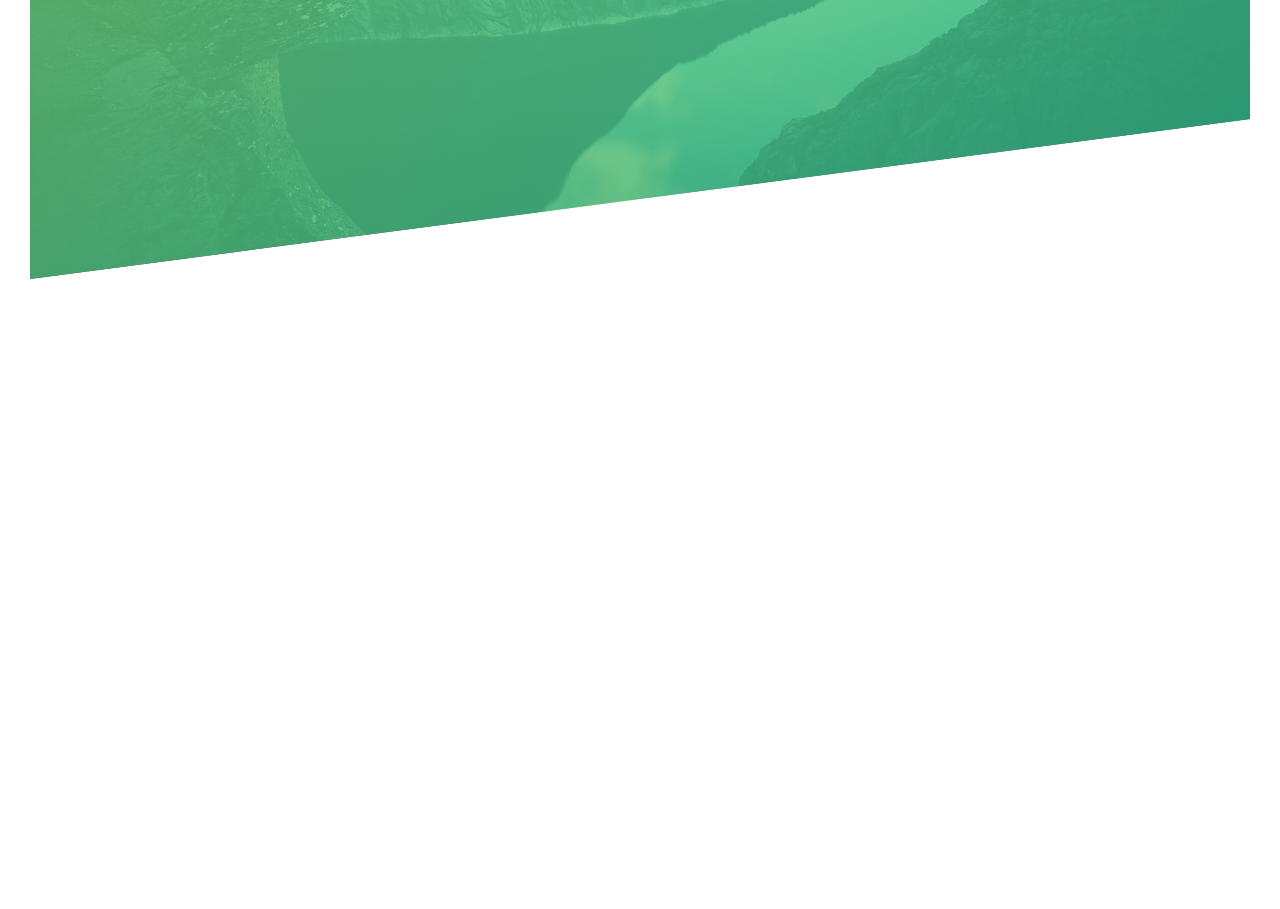
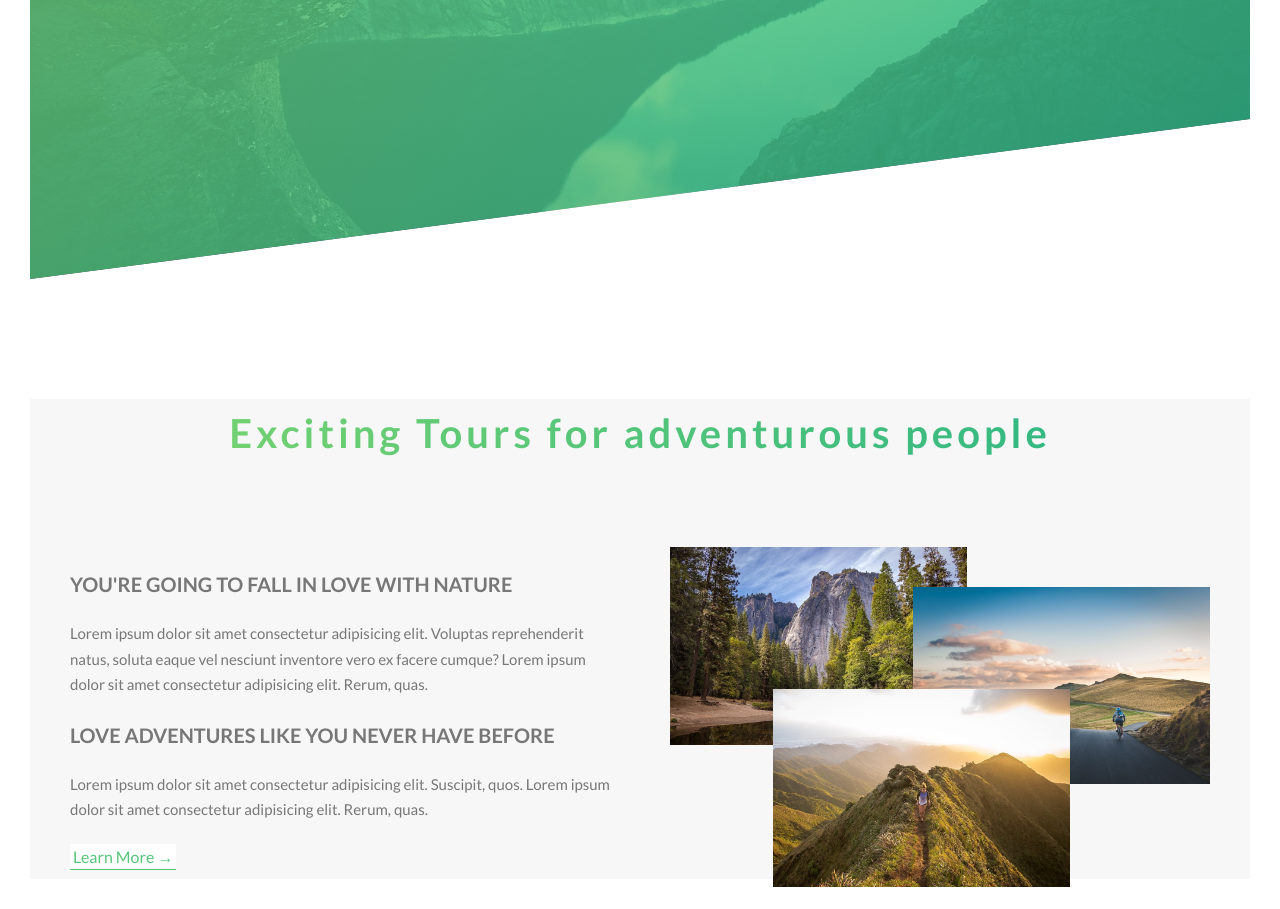
Before and after one commit to Khuzaima123-spec/Natours, a website: page index.html in a window 1280 px wide. Shown: the part 511-1420 px from the top of the page. Before the commit the page ends 820 px from the top, so only its background shows below. Drawn offline with Linux system fonts and the light colour scheme.

Commit message:
third commit

```diff
--- a/index.html
+++ b/index.html
@@ -4,8 +4,12 @@
     <meta charset="UTF-8" />
     <meta http-equiv="X-UA-Compatible" content="IE=edge" />
     <meta name="viewport" content="width=device-width, initial-scale=1.0" />
+    <link
+      href="https://fonts.googleapis.com/css?family=Lato:100,300,400,700,900"
+      rel="stylesheet"
+    />
+    <link rel="shortcut icon" type="image/png" href="img/favicon.png" />
     <link rel="stylesheet" href="css/main.css" />
-    <link rel="shortcut icon" type="image/png" href="img/favicon.png" />
     <title>Natour</title>
   </head>
   <body>
@@ -24,6 +28,57 @@
         >
       </div>
     </header>
+
+    <main class="main">
+      <section class="section-about">
+        <div class="row">
+          <h1 class="heading-secondary u-text-center">
+            Exciting Tours for adventurous people
+          </h1>
+          <div class="col-1-of-2">
+            <h3 class="section-about-heading">
+              You're going to fall in love with nature
+            </h3>
+            <p class="section-about-para">
+              Lorem ipsum dolor sit amet consectetur adipisicing elit. Voluptas
+              reprehenderit natus, soluta eaque vel nesciunt inventore vero ex
+              facere cumque? Lorem ipsum dolor sit amet consectetur adipisicing
+              elit. Rerum, quas.
+            </p>
+            <h3 class="section-about-heading">
+              Love Adventures like you never have before
+            </h3>
+            <p class="section-about-para">
+              Lorem ipsum dolor sit amet consectetur adipisicing elit. Suscipit,
+              quos. Lorem ipsum dolor sit amet consectetur adipisicing elit.
+              Rerum, quas.
+            </p>
+            <a href="#" class="btn-white section-about-btn"
+              >Learn More &rarr;</a
+            >
+          </div>
+          <div class="col-1-of-2">
+            <div class="composition">
+              <img
+                src="img/nat-1-large.jpg"
+                alt=""
+                class="composition__photo composition-img1"
+              />
+              <img
+                src="img/nat-2-large.jpg"
+                alt=""
+                class="composition__photo composition-img2"
+              />
+              <img
+                src="img/nat-3-large.jpg"
+                alt=""
+                class="composition__photo composition-img3"
+              />
+            </div>
+          </div>
+        </div>
+      </section>
+    </main>
     <!-- <section class="grid-test">
       <div class="row">
           <div class="col-1-of-2">
--- /dev/null
+++ b/sass/abstracts/_utility.scss
@@ -0,0 +1,3 @@
+.u-text-center {
+  text-align: center;
+}
--- a/sass/abstracts/_variables.scss
+++ b/sass/abstracts/_variables.scss
@@ -2,6 +2,15 @@
 $color-primary: #55c57a;
 $color-primary-light: #7ed56f;
 $color-primary-dark: #28b485;
+
+$color-secondary-light: #ffb900;
+$color-secondary-dark: #ff7730;
+
+$color-tertiary-light: #2998ff;
+$color-tertiary-dark: #5643fa;
+
+$color-grey-light-1: #f7f7f7;
+$color-grey-light-2: #eee;
 
 $color-grey-dark: #777;
 $color-grey-dark-2: #999;
--- a/sass/base/_base.scss
+++ b/sass/base/_base.scss
@@ -10,8 +10,11 @@ html {
 }
 body {
   padding: 3rem;
-  overflow: hidden;
+  overflow-x: hidden;
+  box-sizing: border-box;
+  color: $color-grey-dark;
+}
+::selection {
+  background-color: $color-primary;
   color: $color-white;
-  line-height: 1.7;
-  box-sizing: border-box;
 }
--- a/sass/base/_typhography.scss
+++ b/sass/base/_typhography.scss
@@ -1,7 +1,7 @@
-@import url("https://fonts.googleapis.com/css2?family=Lato:ital,wght@0,100;0,300;0,400;0,900;1,700&display=swap");
-
 body {
   font-family: "Lato", sans-serif;
+  color: $color-grey-dark;
+  line-height: 1.7;
 }
 .heading-primary {
   color: $color-white;
@@ -24,3 +24,30 @@ body {
     animation: FromRight 1s ease-out;
   }
 }
+.heading-secondary {
+  background-image: linear-gradient(
+    to right,
+    $color-primary-light,
+    $color-primary-dark
+  );
+  -webkit-background-clip: text;
+  color: transparent;
+  display: inline-block;
+  letter-spacing: 0.4rem;
+  font-size: 4rem;
+  width: 100%;
+  margin-bottom: 10rem;
+  &:hover {
+    transform: skewY(2deg) skewX(15deg) scale(1.1);
+    text-shadow: 0.5rem 1rem 2rem rgba($color-black, 0.2);
+  }
+}
+.section-about-heading {
+  text-transform: uppercase;
+  font-size: 2rem;
+  margin-bottom: 2rem;
+}
+.section-about-para {
+  font-size: 1.5rem;
+  margin-bottom: 2rem;
+}
--- a/sass/components/_buttons.scss
+++ b/sass/components/_buttons.scss
@@ -1,7 +1,6 @@
 .btn {
   &:link,
   &:visited {
-    border: 1px solid $color-white;
     border-radius: 10rem;
     text-decoration: none;
     text-transform: uppercase;
@@ -35,3 +34,21 @@
     box-shadow: 0 0.5rem 1rem rgba($color-black, 0.2);
   }
 }
+.section-about-btn {
+  color: $color-primary;
+  font-size: 1.6rem;
+  text-decoration: none;
+  border-bottom: 1px solid $color-primary;
+  padding: 3px;
+
+  &:hover {
+    background-color: $color-primary;
+    color: $color-white;
+    box-shadow: 0 1rem 2rem rgba($color-black, 0.15);
+    transform: translateY(-2px);
+  }
+  &:active {
+    box-shadow: 0 0.5rem 1rem rgba($color-black, 0.15);
+    transform: translateY(0);
+  }
+}
--- /dev/null
+++ b/sass/components/_composition.scss
@@ -0,0 +1,34 @@
+.composition {
+  position: relative;
+
+  &__photo {
+    width: 55%;
+    position: absolute;
+
+    &:hover {
+      transform: scale(1.1);
+      transition: all 0.2s;
+      outline: 1rem solid $color-primary;
+      outline-offset: 2rem;
+      border-radius: 1.5rem;
+      z-index: 1;
+      box-shadow: 0 2.5rem 4rem rgba($color-black, 0.5);
+    }
+  }
+  &:hover &__photo:not(:hover) {
+    transform: scale(0.95);
+  }
+  // composition:hover composition__photo:not(:hover)
+  &-img1 {
+    left: 0;
+    top: -2rem;
+  }
+  &-img2 {
+    right: 0;
+    top: 2rem;
+  }
+  &-img3 {
+    bottom: -32rem;
+    right: 14rem;
+  }
+}
--- a/sass/layouts/_grid.scss
+++ b/sass/layouts/_grid.scss
@@ -8,7 +8,6 @@
 
   [class^="col-"] {
     float: left;
-    background-color: orange;
 
     &:not(:last-child) {
       margin-right: $gutter-horizontal;
--- a/sass/main.scss
+++ b/sass/main.scss
@@ -2,6 +2,7 @@
 @import "abstracts/functions";
 @import "abstracts/mixins";
 @import "abstracts/variables";
+@import "abstracts/utility";
 
 // Base
 @import "base/base";
@@ -10,6 +11,7 @@
 
 // Components
 @import "components/buttons";
+@import "components/composition";
 
 // Layouts
 @import "layouts/grid";
--- a/sass/pages/_home.scss
+++ b/sass/pages/_home.scss
@@ -0,0 +1,5 @@
+.section-about {
+  margin-top: 15vh;
+  background-color: $color-grey-light-1;
+  height: 60vh;
+}
```
Also changed, not shown: css/animation.css (deleted), css/main.css, sass/base/_animation.scss (renamed from sass/base/animation.scss), 2 other files.
